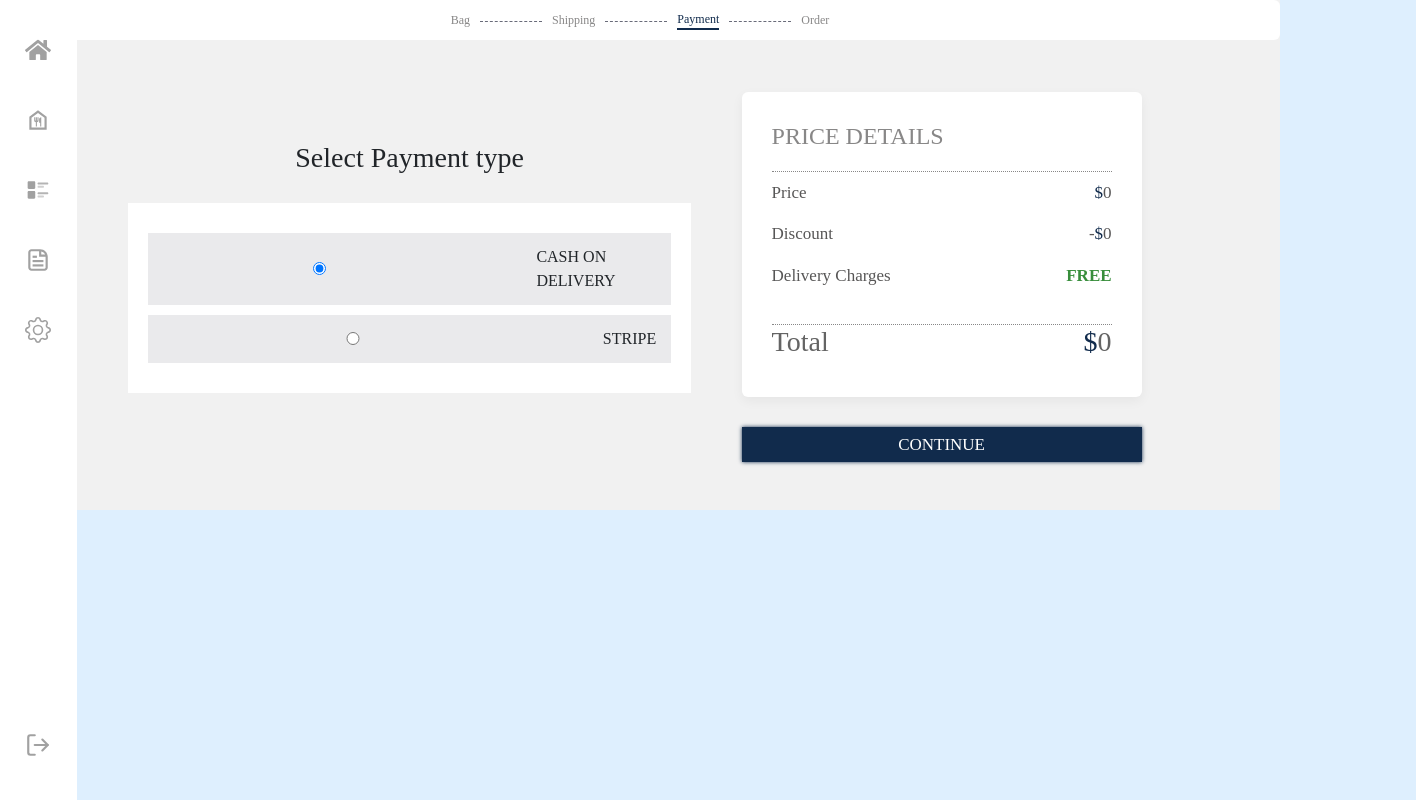
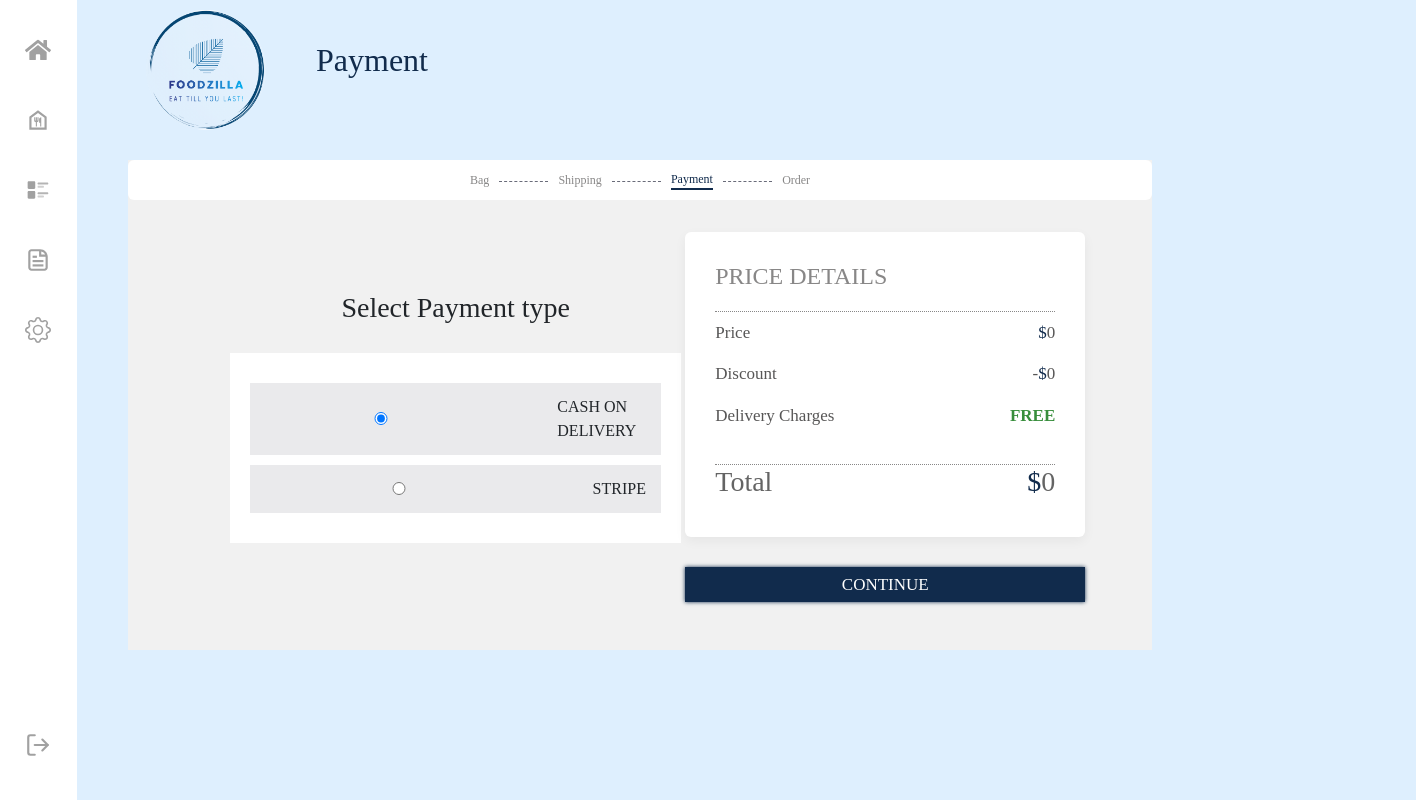
Before and after one commit to kkruthika6/foodzilla, a React (Create React App) app in the folder foodzilla-app/: page /payment in a window 1280 px wide. Shown: the whole page, 1416 px wide, since content can reach past the window. Built offline with nearby package versions, Linux system fonts and the light colour scheme; no server answers; sample sign-in values are in the browser's storage.

Commit message:
Headers added

```diff
--- a/foodzilla-app/src/pages/CartItems/Cart.js
+++ b/foodzilla-app/src/pages/CartItems/Cart.js
@@ -7,6 +7,7 @@ import emtycart from '../../assets/emtycart.gif'
 import CartItemCard from '../../components/CartItemCard'
 import { Link } from 'react-router-dom'
 import { useNavigate } from 'react-router-dom'
+import HeaderLogo from '../../components/HeaderLogo'
 
 const Cart = () => {
     const cartItems = useSelector(state => state.cart.cartItems)
@@ -29,8 +30,8 @@ const Cart = () => {
     return (
         <>
             <SideBar />
+            <HeaderLogo title="MY CART" />
             <div className='cart-screen'>
-                <h1>MY CART</h1>
                 {
                     cartItems?.length > 0 ? (
                         <div className='cart-area'>
--- a/foodzilla-app/src/pages/Payment/Payment.js
+++ b/foodzilla-app/src/pages/Payment/Payment.js
@@ -4,6 +4,7 @@ import { useLocation, useNavigate } from 'react-router-dom';
 import '../../styles/shipping.css';
 import SideBar from '../../components/SideBar'
 import foodzilla from "../../apis/foodzilla"
+import HeaderLogo from '../../components/HeaderLogo';
 
 const Payment = () => {
   const location = useLocation();
@@ -33,7 +34,8 @@ const Payment = () => {
 
   return (
     <>
-    <SideBar/>
+      <SideBar />
+      <HeaderLogo title="Payment" />
       <div className='shipping'>
         <div className="progress">
           <div className="status">
@@ -52,12 +54,12 @@ const Payment = () => {
             <h3>Select Payment type</h3>
             <div className="payments-opts">
               <div className="payment-method">
-       <div className='select-opt' onClick={()=>setPaymentType("COD")}>
-         <input  type="radio" value="COD" name="payment" id="cod" checked />
+                <div className='select-opt' onClick={() => setPaymentType("COD")}>
+                  <input type="radio" value="COD" name="payment" id="cod" checked />
                   <label htmlFor="cod">CASH ON DELIVERY</label>
                 </div>
-       <div className='select-opt' onClick={()=>setPaymentType("stripe")}>
-         <input  type="radio" value="paypal" name="payment" id="paypal" />
+                <div className='select-opt' onClick={() => setPaymentType("stripe")}>
+                  <input type="radio" value="paypal" name="payment" id="paypal" />
                   <label htmlFor="paypal">STRIPE</label>
                 </div>
 
@@ -78,7 +80,7 @@ const Payment = () => {
                 </div>
                 <div className="item">
                   <p>Delivery Charges</p>
-                                <p>{deleviryPrice===0?<span className='free'>Free</span>:<span>${deleviryPrice}</span>}</p>
+                  <p>{deleviryPrice === 0 ? <span className='free'>Free</span> : <span>${deleviryPrice}</span>}</p>
                 </div>
               </div>
               <div className="total">
@@ -86,7 +88,7 @@ const Payment = () => {
                 <h3><span>$</span>{totalPrice}</h3>
               </div>
             </div>
-                      <button onClick={handlePlaceOrder} disabled={totalPrice===0?true:false}>CONTINUE</button>
+            <button onClick={handlePlaceOrder} disabled={totalPrice === 0 ? true : false}>CONTINUE</button>
           </div>
         </div>
 
--- a/foodzilla-app/src/pages/Shipping/OrderSuccessful.js
+++ b/foodzilla-app/src/pages/Shipping/OrderSuccessful.js
@@ -1,11 +1,13 @@
 import React from 'react';
 import SideBar from '../../components/SideBar';
 import image from '../../assets/orderSuccess.jpeg'
+import HeaderLogo from '../../components/HeaderLogo';
 
 function OrderSuccessful() {
     return (
         <div>
             <SideBar />
+            <HeaderLogo title=""/>
             <div className='ordersuccess-card'>
                 <img src={image} alt="order-success" />
                 <br/>
--- a/foodzilla-app/src/styles/cart.css
+++ b/foodzilla-app/src/styles/cart.css
@@ -3,11 +3,12 @@
 .cart-screen {
   display: flex;
   align-items: center;
-  justify-content: center;
+  /* justify-content: center; */
   width: 100%;
   height: 100vh;
   flex-direction: column;
   background:  #DEEFFE;
+  margin-top: 100px;
 }
 .cart-screen img {
   height: 500px;
@@ -21,7 +22,7 @@
   padding: 8px 10px;
 }
 .cart-area {
-  padding: 20px;
+  padding-right: 20px;
   display: flex;
   align-items: flex-start;
   justify-content: flex-start;
@@ -34,7 +35,7 @@
   align-items: flex-start;
   justify-content: center;
   height: 160px;
-  margin: 20px 0;
+  margin: 0px 0;
   background: #fff;
   box-shadow: 0 4px 12px 0 rgb(0 0 0 / 5%);
 }
@@ -102,7 +103,7 @@
   font-size: 18px;
 }
 .cart-card .price span {
-  font-size: 13px;
+  font-size: 14px;
   color: var(--primary);
 }
 .billing {
@@ -111,7 +112,7 @@
   width: 400px;
   box-shadow: 0 4px 12px 0 rgb(0 0 0 / 5%);
   border-radius: 6px;
-  margin-top: 20px;
+  margin-top: 0px;
   margin-left: 40px;
 }
 .billing h4 {
--- a/foodzilla-app/src/styles/leftside.css
+++ b/foodzilla-app/src/styles/leftside.css
@@ -64,8 +64,9 @@ margin-top: -13in;
   width: 50px;
 }
 .all-items.side-cart .cart-card {
-  height: 120px;
+  height: 110px;
   padding: 10px;
+  margin: 10px;
   box-shadow: 0 4px 12px 0 rgba(0, 0, 0, 0.151);
 }
 .side-cart-area {
@@ -73,7 +74,6 @@ margin-top: -13in;
   align-items: flex-start;
   justify-content: flex-start;
   width: 100%;
-
   flex-direction: column;
 }
 .side-cart-area .text {
--- a/foodzilla-app/src/styles/shipping.css
+++ b/foodzilla-app/src/styles/shipping.css
@@ -1,12 +1,15 @@
 @import "./vars.css";
 .shipping {
   background: rgb(241, 241, 241);
-  width: 100%;
+  width: 80%;
   padding-bottom: 3rem;
   display: flex;
   align-items: center;
   justify-content: flex-start;
   flex-direction: column;
+  margin-top: 40px;
+  margin-left: auto;
+  margin-right: auto;
 }
 .shipping-details {
   display: flex;
@@ -32,7 +35,7 @@
   background-color: white;
   border-radius: 3;
   height: 500px;
-  margin-top: 100px;
+  margin-top: 50px;
   padding-top: 30px;
 }
 .ordersuccess-card img{
```
Also changed, not shown: foodzilla-app/src/pages/Shipping/Shipping.js (+20 -17 lines), 1 other file (tests, documents, lock files or other folders). Lines whose indentation alone changed are shown as unchanged.
